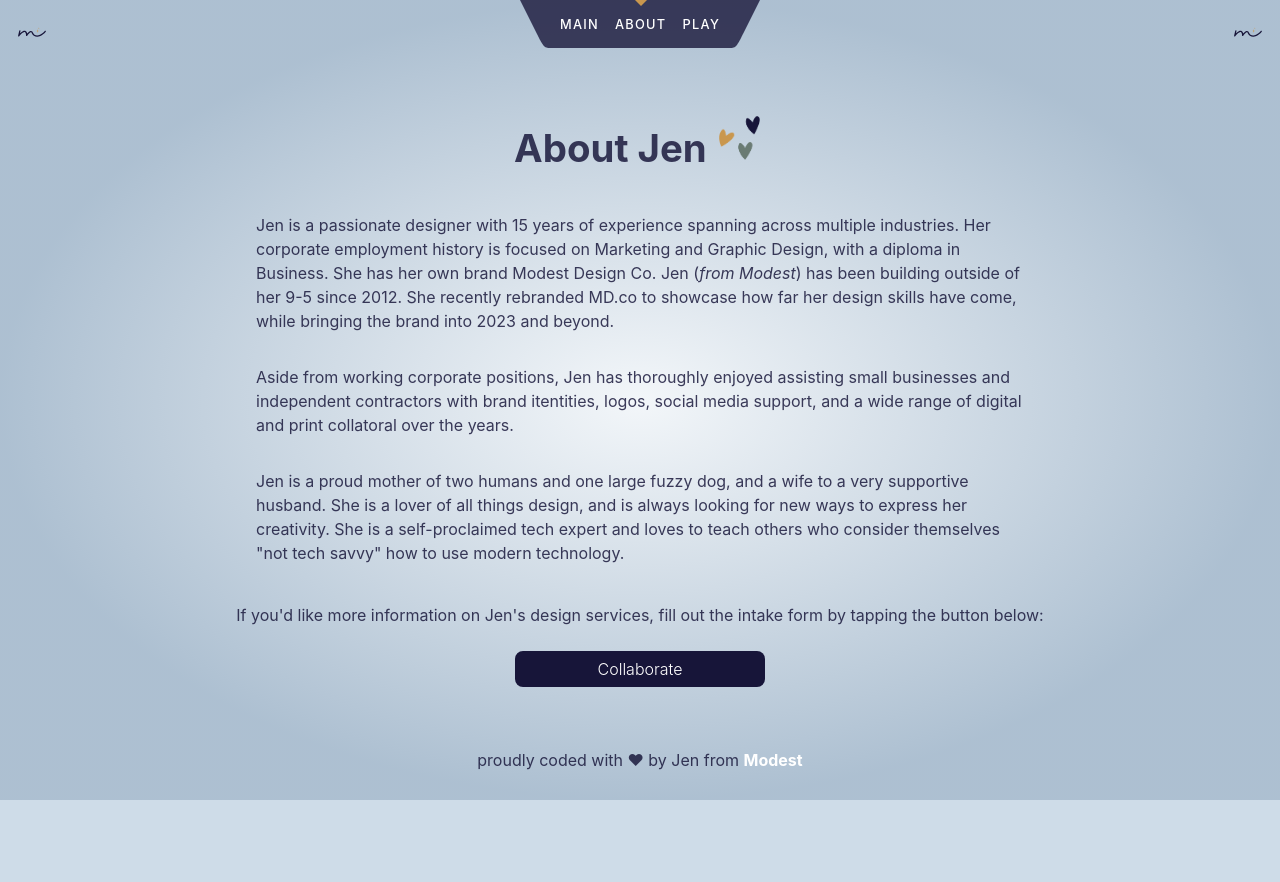
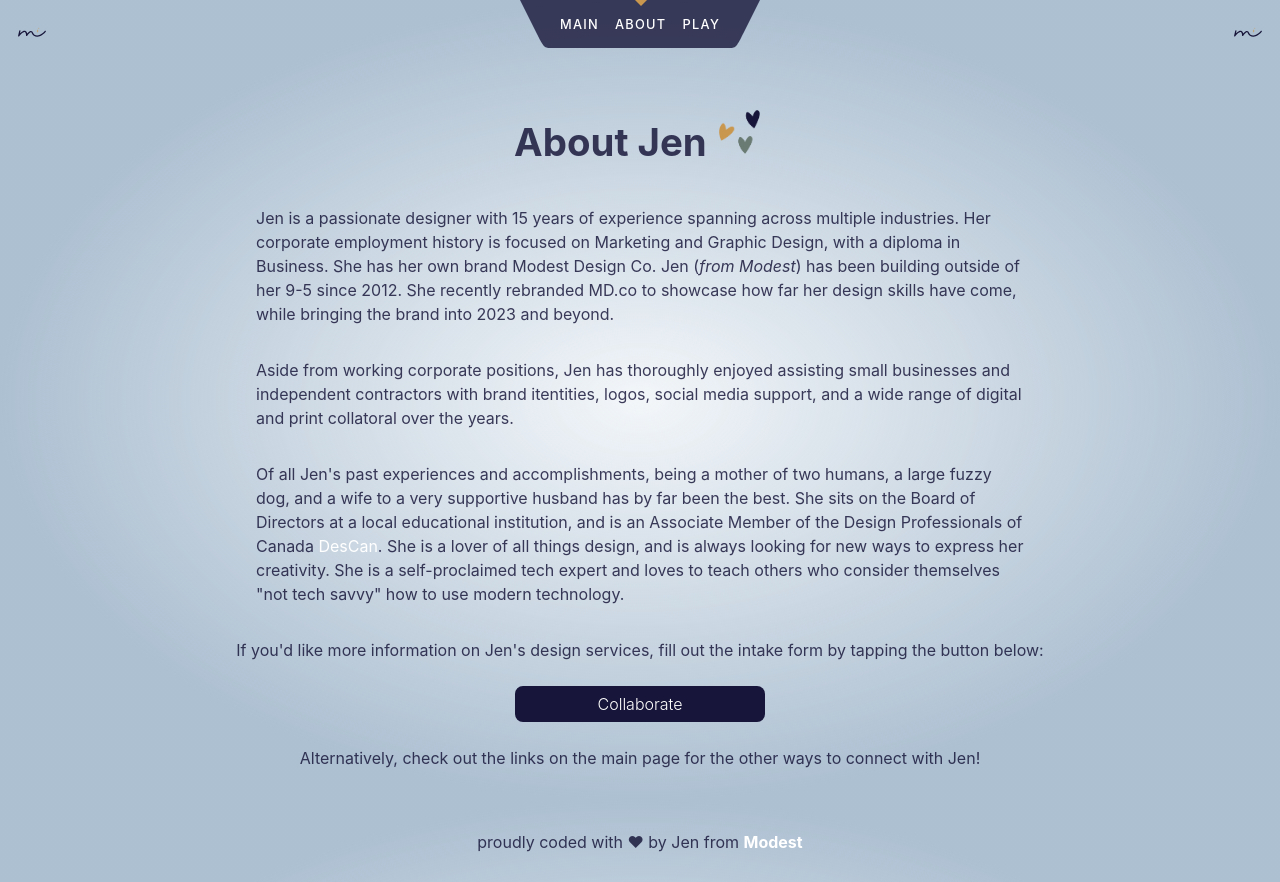
Before and after one commit to modestco/modestly-svelte, a SvelteKit app: page /about in a window 1280 px wide. Before the commit the page ends 800 px from the top, so only its background shows below. Built offline with nearby package versions, Linux system fonts and the light colour scheme; a web font is replaced by a local one.

Commit message:
update about section

```diff
--- a/src/routes/about/+page.svelte
+++ b/src/routes/about/+page.svelte
@@ -25,8 +25,9 @@
 	</p>
 
 	<p>
-		Jen is a proud mother of two humans and one large fuzzy dog, and a wife to a very supportive
-		husband. She is a lover of all things design, and is always looking for new ways to express her
+		Of all Jen's past experiences and accomplishments, being a mother of two humans, a large fuzzy dog, and a wife to a very supportive husband has by far been the best. She sits on the Board of Directors at a local educational institution, and is an Associate Member of the Design Professionals of Canada <a href="https://www.descan.ca">DesCan</a>.
+
+		She is a lover of all things design, and is always looking for new ways to express her
 		creativity. She is a self-proclaimed tech expert and loves to teach others who consider
 		themselves "not tech savvy" how to use modern technology.
 	</p>
@@ -41,6 +42,7 @@
 			>Collaborate</a
 		>
 	</button>
+	<p>Alternatively, check out the links on the main page for the other ways to connect with Jen!</p>
 </div>
 
 <style>
```
